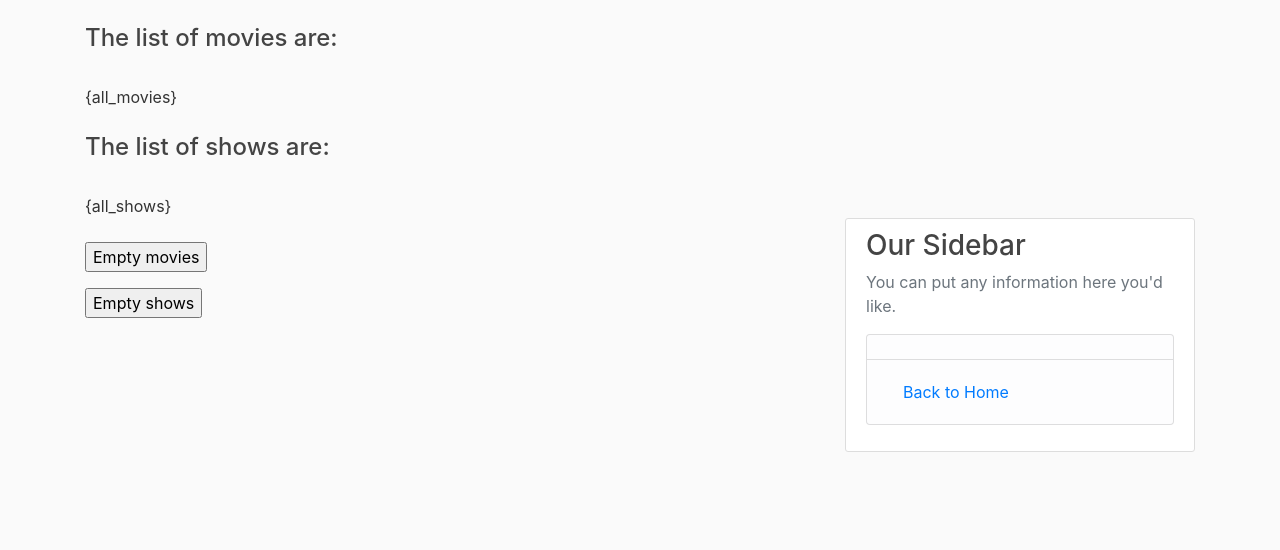
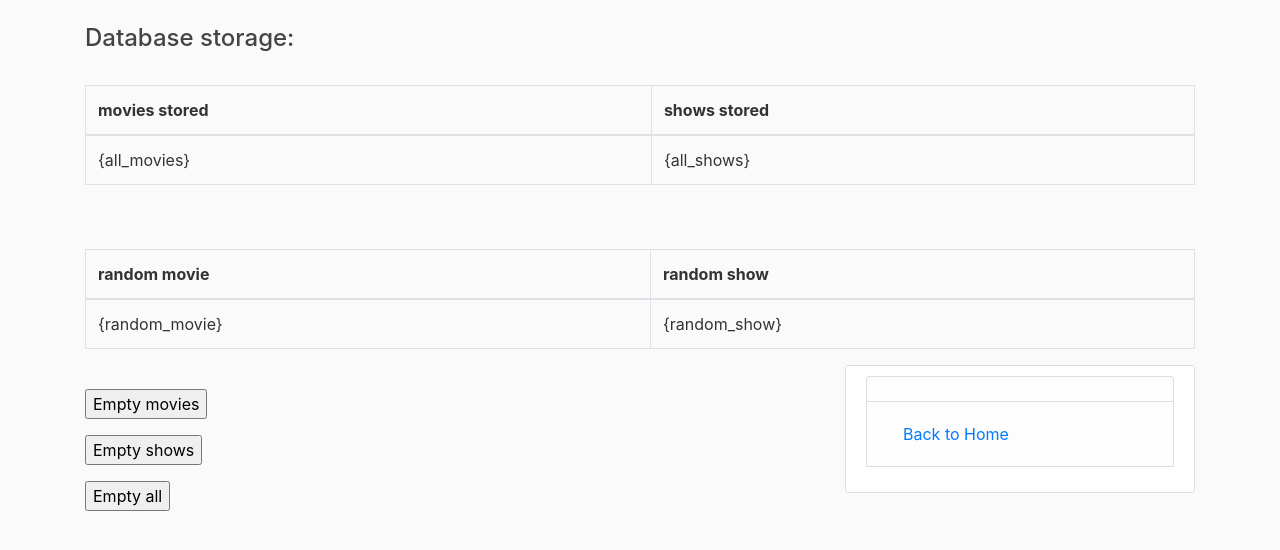
Before and after one commit to hvela/movies-shows, a Flask app: template templates/list.html in a window 1280 px wide. Shown: the part 56-606 px from the top of the page. Run offline with Flask 2, Linux system fonts and the light colour scheme; the template is opened without the code that fills it, so the values that code supplies are empty; some libraries are stand-ins or nearby versions.

Commit message:
adding random generator for movies and shows and empty both lists button

```diff
--- a/app.py
+++ b/app.py
@@ -46,7 +46,9 @@ def home():
             try:
                 all_movies = get_movies()
                 all_shows = get_shows()
-                return render_template('list.html').format(all_movies=all_movies, all_shows=all_shows)
+                random_movie = get_random_movie()
+                random_show = get_random_show()
+                return render_template('list.html').format(all_movies=all_movies, all_shows=all_shows, random_movie=random_movie, random_show=random_show)
             except:
                 return render_template('exception.html')
 
@@ -62,6 +64,10 @@ def library():
 
         if request.form['clicked'] == 'Empty movies':
             emovies = clear_mvs()
+            return render_template('home.html')
+
+        if request.form['clicked'] == 'Empty all':
+            eall = clear_both()
             return render_template('home.html')
 
 
@@ -97,9 +103,22 @@ def clear_shws():
     return FlixStorage.clear_shows()
 
 
+def clear_both():
+    return FlixStorage.clear_all()
+
+
 def get_data(flix):
     return Api.retrieve(flix)
 
 
+def get_random_movie():
+    return FlixStorage.random_movie()
+
+
+def get_random_show():
+    return FlixStorage.random_show()
+# AIzaSyBs4966iGJgjy_mNmF6fIrnOj1niOdHK1A
+
+
 if __name__ == '__main__':
     app.run(host="0.0.0.0", port=80, debug=True)
--- a/templates/list.html
+++ b/templates/list.html
@@ -41,14 +41,42 @@
     </header>
 
     <main role="main" class="container">
-        <h4>The list of movies are:</h4></br>
-        {all_movies}
-        </br>
+        <h4>Database storage:</h4></br>
+
+             <table class="table table-bordered">
+      <thead>
+        <tr>
+
+          <th scope="col">movies stored</th>
+             <th scope="col">shows stored</th>
+
+        </tr>
+      </thead>
+      <tbody>
+
+          <td>{all_movies}</td>
+      <td>{all_shows}</td>
+
+      </tbody>
+    </table>
+     </br>
                 </br>
+ <table class="table table-bordered">
+      <thead>
+        <tr>
 
-        <h4>The list of shows are:</h4>
-        </br>
-        {all_shows}
+          <th scope="col">random movie</th>
+             <th scope="col">random show</th>
+
+        </tr>
+      </thead>
+      <tbody>
+
+          <td>{random_movie}</td>
+      <td>{random_show}</td>
+
+      </tbody>
+    </table>
   <div class="row">
 
 
@@ -58,15 +86,14 @@
 
                     <p><input type="submit" name="clicked" value="Empty movies" /></p>
                     <p><input type="submit" name="clicked" value="Empty shows" /></p>
+                    <p><input type="submit" name="clicked" value="Empty all" /></p>
             <p></p>
 
         </form>
     </div>
     <div class="col-md-4">
       <div class="content-section">
-        <h3>Our Sidebar</h3>
-        <p class='text-muted'>You can put any information here you'd like.
-          <ul class="list-group">
+
             <li class="list-group-item list-group-item-light"></li>
             <li class="list-group-item list-group-item-light"><a class="nav-item nav-link" href="{{url_for('home')}}">Back to Home</a></li>
 
```
Also changed, not shown: data_storage.py (+77 -92 lines), databaseFile.db.
